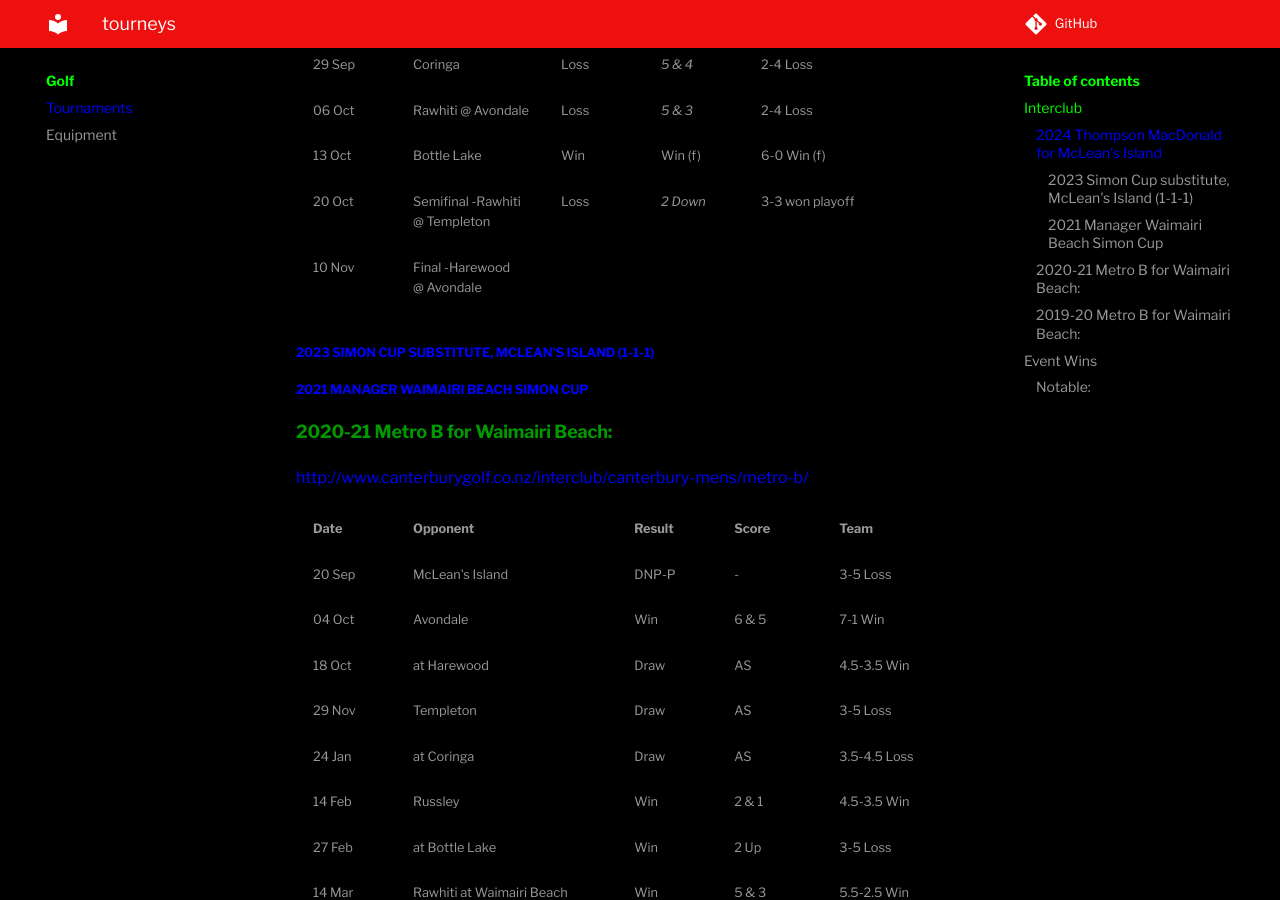
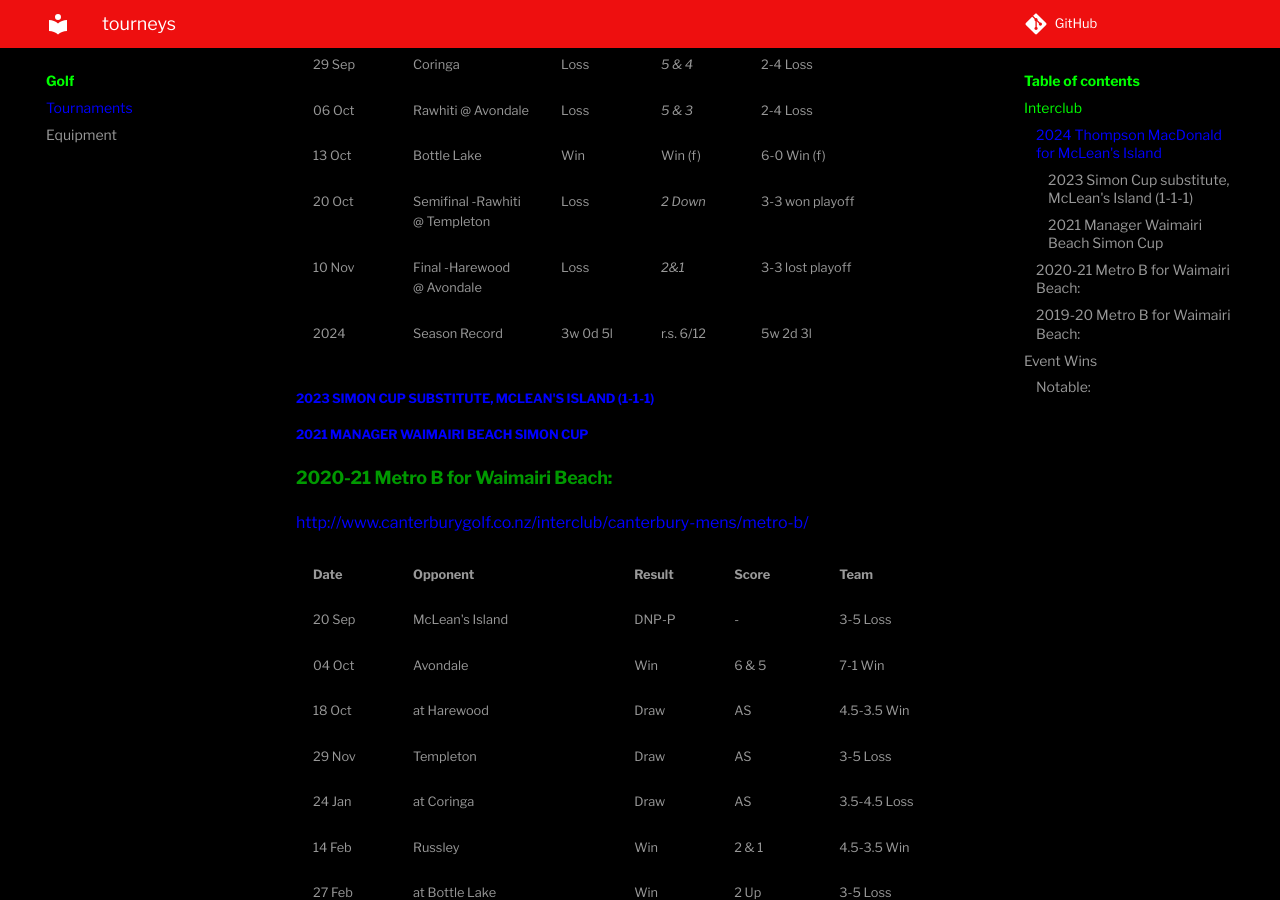
Before and after one commit to matchavez/matchavez.github.io, an MkDocs documentation site: the page built from docs/golf/tourneys.md, in a window 1280 px wide and 900 px high, scrolled down 645 px. Built offline with MkDocs 1.6.1 and Material for MkDocs 9.7.7, drawn with Linux system fonts in a browser that asks for light colours; comment, search, counter and statistics services are not loaded.

Commit message:
[PUBLISHER] Merge #64

```diff
--- a/docs/golf/tourneys.md
+++ b/docs/golf/tourneys.md
@@ -10,19 +10,20 @@
 #### 2024 Thompson MacDonald for McLean's Island
 http://www.canterburygolf.co.nz/interclub/mens/thompson-macdonald-trophy/ (Non-index)
 
-| Date   | Opponent                          | Result | Score    | Team            |
-| ------ | --------------------------------- | ------ | -------- | --------------- |
-| 04 Aug | Waimairi Beach                    | DNP    | -        | 3-3 Draw        |
-| 11 Aug | @ Russley                         | Loss   | _5 & 3_  | 3-3 Draw        |
-| 01 Sep | @ Templeton                       | Win    | 1 Up     | 4-2 Win         |
-| 08 Sep | Greendale                         | DNP    | -        | 4.5-1.5 Win     |
-| 15 Sep | @ Avondale                        | DNP    | -        | 4.5-1.5 Win     |
-| 22 Sep | @ Harewood                        | Win    | 7 & 6    | 4-2 Win         |
-| 29 Sep | Coringa                           | Loss   | _5 & 4_  | 2-4 Loss        |
-| 06 Oct | Rawhiti @ Avondale                | Loss   | _5 & 3_  | 2-4 Loss        |
-| 13 Oct | Bottle Lake                       | Win    | Win (f)  | 6-0 Win (f)     |
-| 20 Oct | Semifinal -Rawhiti<br>@ Templeton | Loss   | _2 Down_ | 3-3 won playoff |
-| 10 Nov | Final -Harewood<br>@ Avondale     |        |          |                 |
+| Date   | Opponent                          | Result   | Score     | Team             |
+| ------ | --------------------------------- | -------- | --------- | ---------------- |
+| 04 Aug | Waimairi Beach                    | DNP      | -         | 3-3 Draw         |
+| 11 Aug | @ Russley                         | Loss     | _5 & 3_   | 3-3 Draw         |
+| 01 Sep | @ Templeton                       | Win      | 1 Up      | 4-2 Win          |
+| 08 Sep | Greendale                         | DNP      | -         | 4.5-1.5 Win      |
+| 15 Sep | @ Avondale                        | DNP      | -         | 4.5-1.5 Win      |
+| 22 Sep | @ Harewood                        | Win      | 7 & 6     | 4-2 Win          |
+| 29 Sep | Coringa                           | Loss     | _5 & 4_   | 2-4 Loss         |
+| 06 Oct | Rawhiti @ Avondale                | Loss     | _5 & 3_   | 2-4 Loss         |
+| 13 Oct | Bottle Lake                       | Win      | Win (f)   | 6-0 Win (f)      |
+| 20 Oct | Semifinal -Rawhiti<br>@ Templeton | Loss     | _2 Down_  | 3-3 won playoff  |
+| 10 Nov | Final -Harewood<br>@ Avondale     | Loss     | *2&1*     | 3-3 lost playoff |
+| 2024   | Season Record                     | 3w 0d 5l | r.s. 6/12 | 5w 2d 3l         |
 
 ##### 2023 Simon Cup substitute, McLean's Island (1-1-1)
 
```
